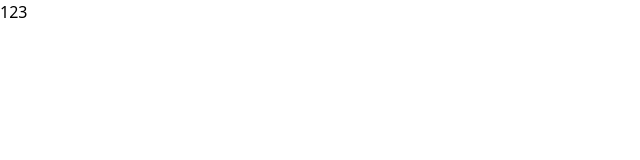
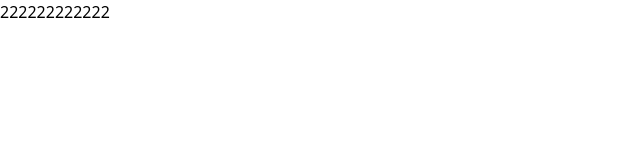
Before and after one commit to IK1im/Wolf-Street-frontend, a React (Vite) app: page / in a window 1280 px wide. Shown: the top 160 px of the page, without its empty margins (0-640 px from the left). Built offline with nearby package versions, Linux system fonts and the light colour scheme.

Commit message:
push test

```diff
--- a/src/App.tsx
+++ b/src/App.tsx
@@ -3,7 +3,7 @@ import "./index.css";
 export default function App() {
   return (
     <div>
-      <header>123</header>
+      <header>222222222222</header>
     </div>
   );
 }
--- a/src/services/Api.ts
+++ /dev/null
@@ -1,11 +0,0 @@
-import axios from "axios";
-
-const api = axios.create({
-  baseURL: "http://89.169.183.192:8080",
-  timeout: 15000,
-  headers: {
-    "Content-Type": "application/json",
-  },
-});
-
-export default api;
```
Also changed, not shown: 2 other files (tests, documents, lock files or other folders).
